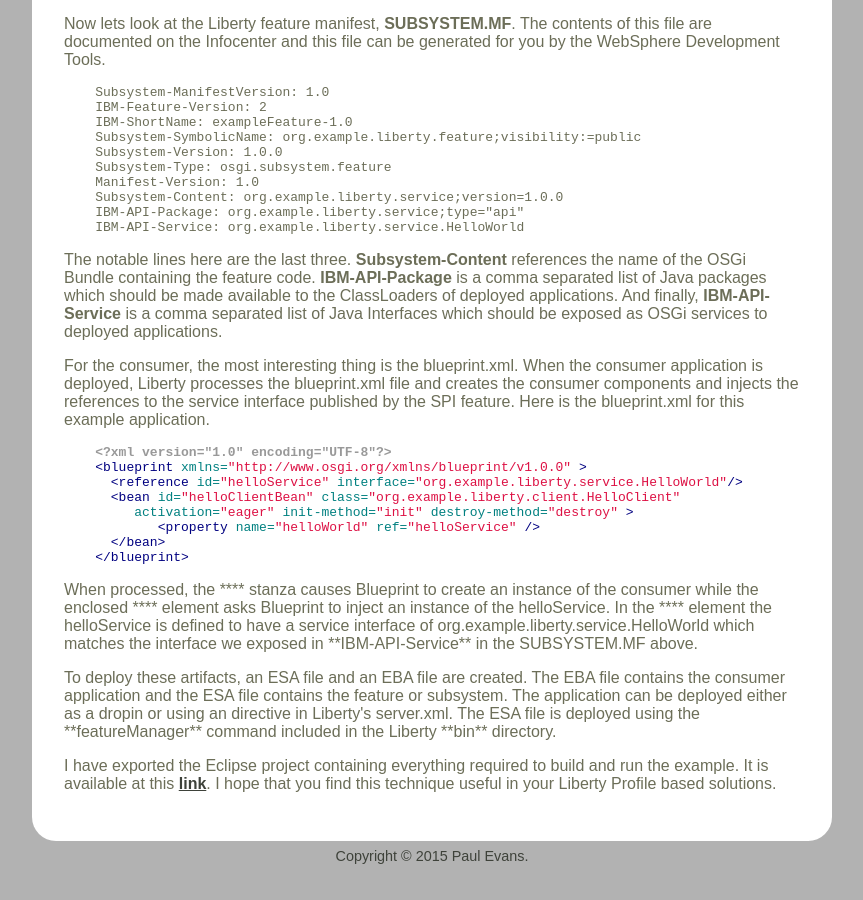
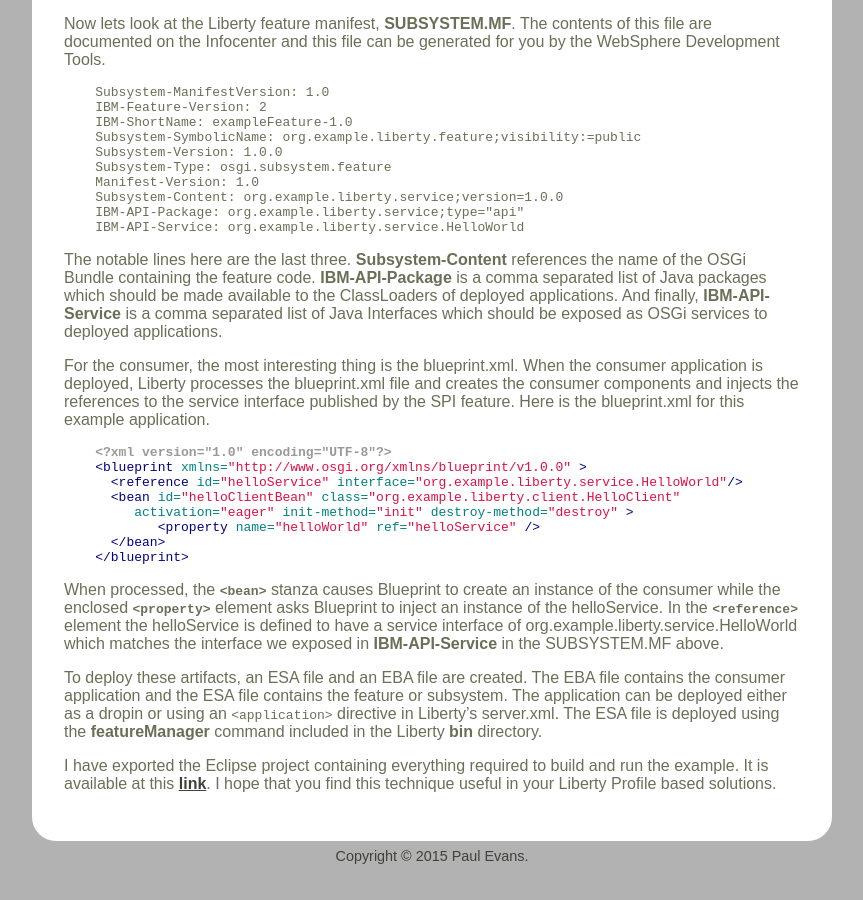
Before and after one commit to pevans-ibm/pevans-ibm.github.io, a Jekyll site: the page built from _posts/2015-05-13-using-liberty-features-with-blueprint.markdown, in a window 1280 px wide and 900 px high, scrolled down 1151 px. Shown: the whole window, without its empty margins (208-1071 px from the left). Built offline with Jekyll 4.4.1, drawn with Linux system fonts in a browser that asks for light colours; Markdown is read by kramdown in place of the engine named in the settings.

Commit message:
must have <>

````diff
--- a/_posts/2015-05-13-using-liberty-features-with-blueprint.markdown
+++ b/_posts/2015-05-13-using-liberty-features-with-blueprint.markdown
@@ -65,8 +65,8 @@
     </blueprint>
 ```
 
-When processed, the **<bean>** stanza causes Blueprint to create an instance of the consumer while the enclosed **<property>** element asks Blueprint to inject an instance of the helloService.  In the **<reference>** element the helloService is defined to have a service interface of org.example.liberty.service.HelloWorld which matches the interface we exposed in **IBM-API-Service** in the SUBSYSTEM.MF above.
+When processed, the **`<bean>`** stanza causes Blueprint to create an instance of the consumer while the enclosed **`<property>`** element asks Blueprint to inject an instance of the helloService.  In the **`<reference>`** element the helloService is defined to have a service interface of org.example.liberty.service.HelloWorld which matches the interface we exposed in **IBM-API-Service** in the SUBSYSTEM.MF above.
 
-To deploy these artifacts, an ESA file and an EBA file are created.  The EBA file contains the consumer application and the ESA file contains the feature or subsystem.  The application can be deployed either as a dropin or using an <application> directive in Liberty's server.xml.  The ESA file is deployed using the **featureManager** command included in the Liberty **bin** directory.
+To deploy these artifacts, an ESA file and an EBA file are created.  The EBA file contains the consumer application and the ESA file contains the feature or subsystem.  The application can be deployed either as a dropin or using an `<application>` directive in Liberty's server.xml.  The ESA file is deployed using the **featureManager** command included in the Liberty **bin** directory.
 
 I have exported the Eclipse project containing everything required to build and run the example.  It is available at this [link](/downloads/org.example.zip).  I hope that you find this technique useful in your Liberty Profile based solutions.
````
